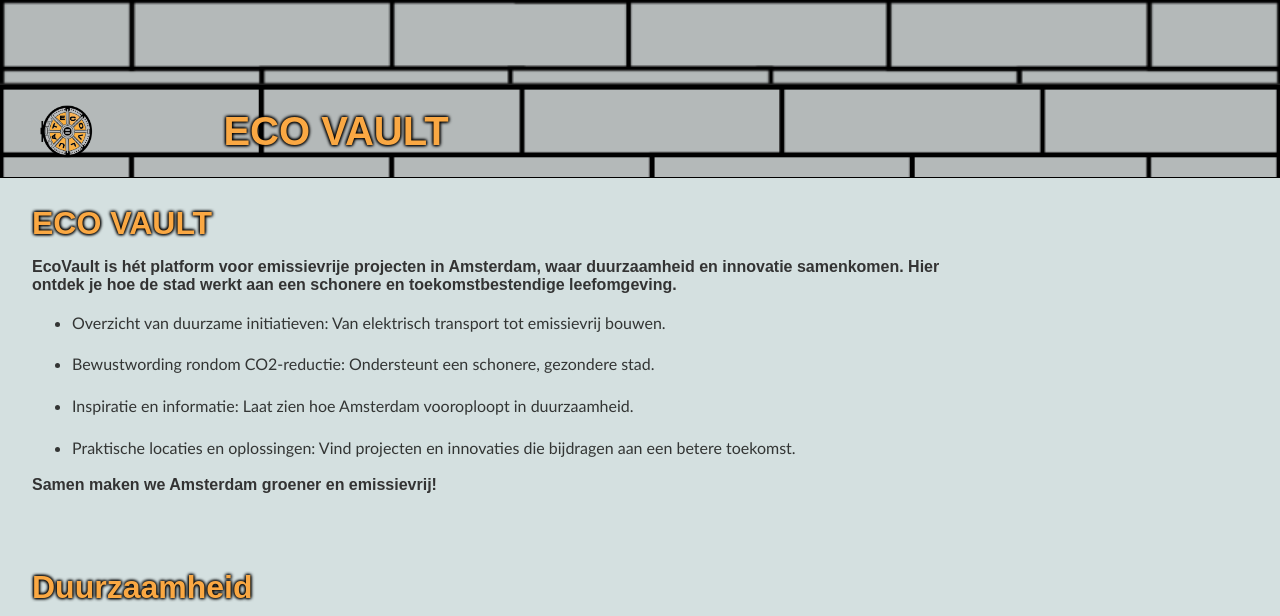
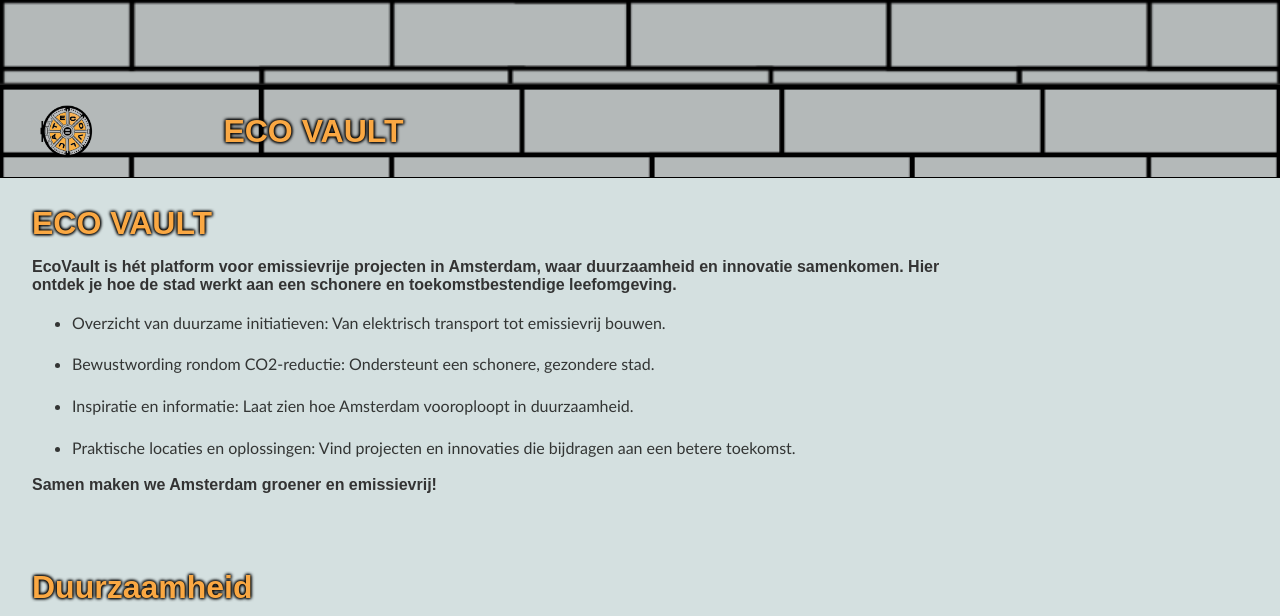
Before and after one commit to SocialFlamboyant/eco-vault-final, a plain HTML site: page index.html in a window 1280 px wide. Shown: the part 2228-2844 px from the top of the page. Drawn offline with Linux system fonts and the light colour scheme; a web font is replaced by a local one.

Commit message:
Update style.css

```diff
--- a/style.css
+++ b/style.css
@@ -165,8 +165,8 @@ main {
     }
 
     .nav-tekst h1 {
-      font-size: 2.5em;
-      text-align: left;
+      font-size: 2em;
+      text-align: center;
     }
   }
   /* Inhoudelijke content */
```
